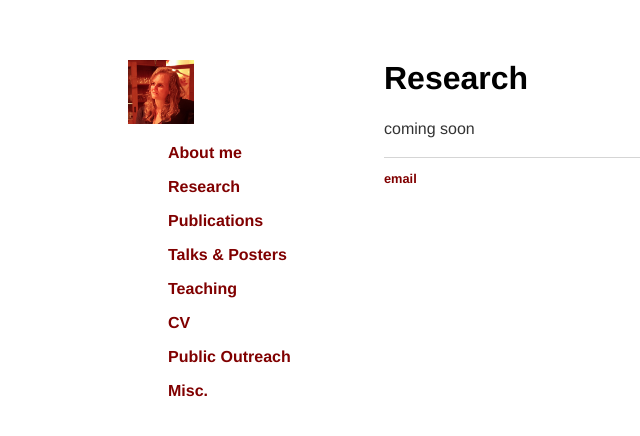
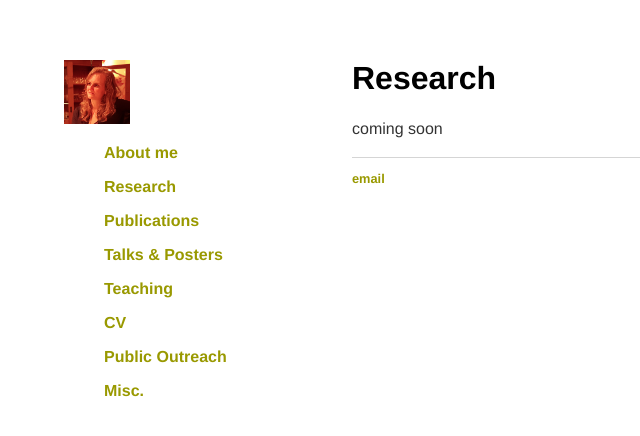
Before and after one commit to marieke-woensdregt/marieke-woensdregt.github.io, a Jekyll site: the page built from research/index.html, in a window 1280 px wide. Shown: the top 436 px of the page, without its empty margins (0-640 px from the left). Built offline with Jekyll 4.4.1, drawn with Linux system fonts in a browser that asks for light colours.

Commit message:
Update main.css

```diff
--- a/css/main.css
+++ b/css/main.css
@@ -1,6 +1,6 @@
 body {
     margin: 60px auto;
-    width: 80%;
+    width: 90%;
 }
 nav ul, footer ul {
     font-family:'Helvetica', 'Arial', 'Sans-Serif';
@@ -15,7 +15,7 @@ nav ul li, footer ul li {
 }
 a {
     text-decoration: none;
-    color: #800000;
+    color: #990;
 }
 a:hover {
     text-decoration: underline;
@@ -60,6 +60,6 @@ ul.posts li {
     clear: left;
     /* margin-left: 10px; */
     margin-bottom: 20px;
-    background-color: #800000;
+    /* background-color: #990; */
     position: absolute;
 }
```
